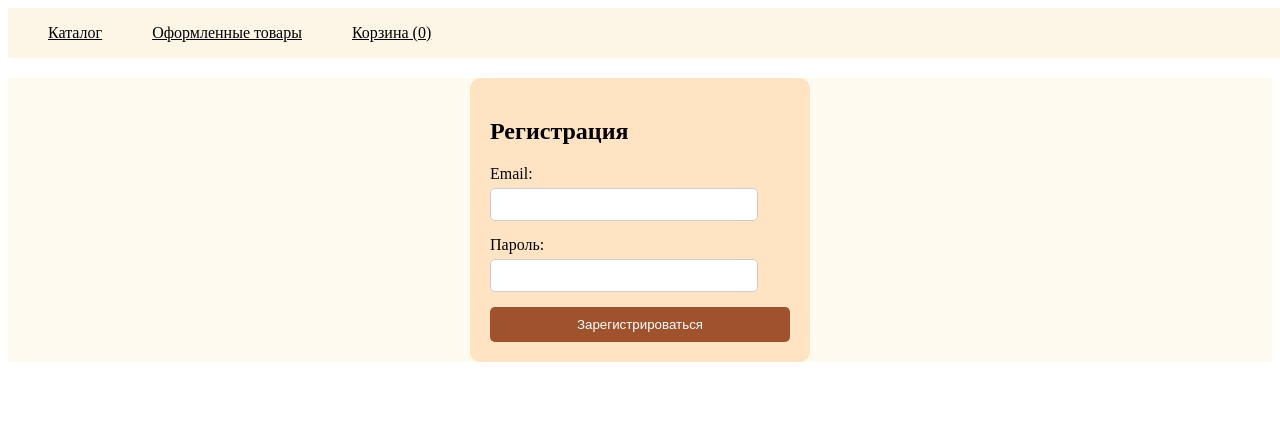
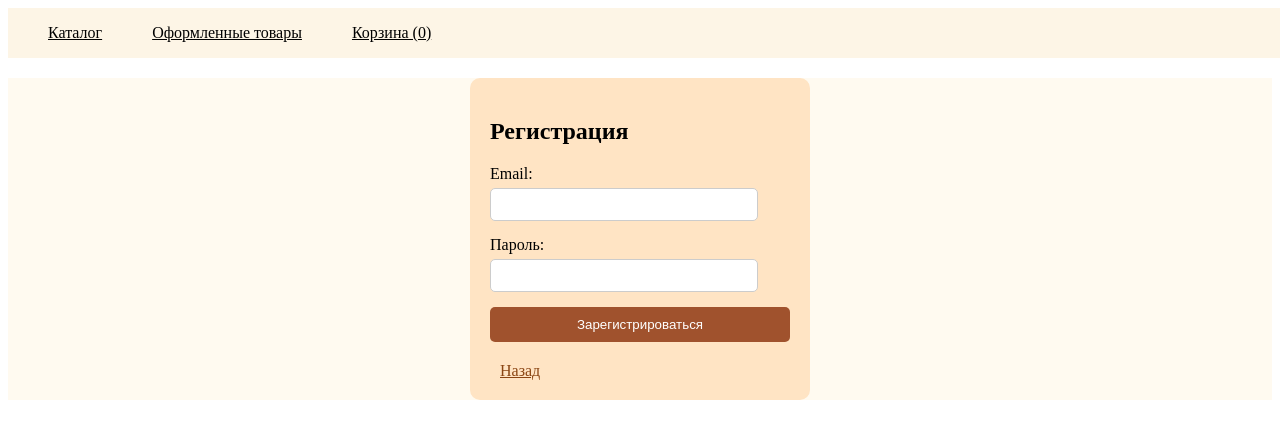
Before and after one commit to alPumpur/practika_pirvp2.1, a Vue app: page /registration in a window 1280 px wide. Shown: the top 438 px of the page. Built offline with nearby package versions, Linux system fonts and the light colour scheme.

Commit message:
добавление некоторых интерактивных элементов

```diff
--- a/src/views/LoginPage.vue
+++ b/src/views/LoginPage.vue
@@ -14,6 +14,9 @@
       </div>
       <button type="submit" class="login-btn">Войти</button>
       <router-link v-if="!isLoggedIn" to="/registration" class="register-link">Зарегистрироваться</router-link>
+      <div class="button-group">
+        <router-link class="back-btn" to="/">Назад</router-link>
+      </div>
     </form>
   </div>
 </template>
@@ -112,4 +115,17 @@ input[type="password"] {
   margin-top: 10px; /* Отступ сверху */
   color: #A0522D; /* Цвет текста ссылки */
 }
+
+.back-btn {
+  width: 100%; /* Ширина кнопки */
+  padding: 10px; /* Внутренний отступ */
+  border-radius: 5px; /* Скругление краев кнопки */
+  border: none; /* Убираем границу */
+  color: #8B4513; /* Цвет текста */
+  margin-top: 10px; /* Отступ сверху */
+}
+
+.button-group {
+  margin-top: 10px;
+}
 </style>
--- a/src/views/RegistrationPage.vue
+++ b/src/views/RegistrationPage.vue
@@ -13,6 +13,9 @@
         <span v-if="passwordError" class="error-message">Пароль должен быть не менее 6 символов</span>
       </div>
       <button type="submit" class="register-btn">Зарегистрироваться</button>
+      <div class="button-group">
+        <router-link class="back-btn" to="/">Назад</router-link>
+      </div>
     </form>
   </div>
   <div v-else>
@@ -60,6 +63,11 @@ const register = async () => {
     }
   }
 };
+
+const redirectToCatalog = () => {
+  router.push({name: 'catalog'});
+};
+
 </script>
 
 <style scoped>
@@ -107,9 +115,23 @@ input[type="password"] {
   color: white; /* Цвет текста */
   cursor: pointer; /* Изменяем курсор при наведении */
   transition: background-color 0.3s ease; /* Плавное изменение цвета кнопки */
+  margin-bottom: 10px;
 }
 
 .register-btn:hover {
   background-color: #8B4513; /* Цвет кнопки при наведении */
 }
+
+.back-btn {
+  width: 100%; /* Ширина кнопки */
+  padding: 10px; /* Внутренний отступ */
+  border-radius: 5px; /* Скругление краев кнопки */
+  border: none; /* Убираем границу */
+  color: #8B4513; /* Цвет текста */
+  margin-top: 10px; /* Отступ сверху */
+}
+
+.button-group {
+  margin-top: 10px;
+}
 </style>
```
